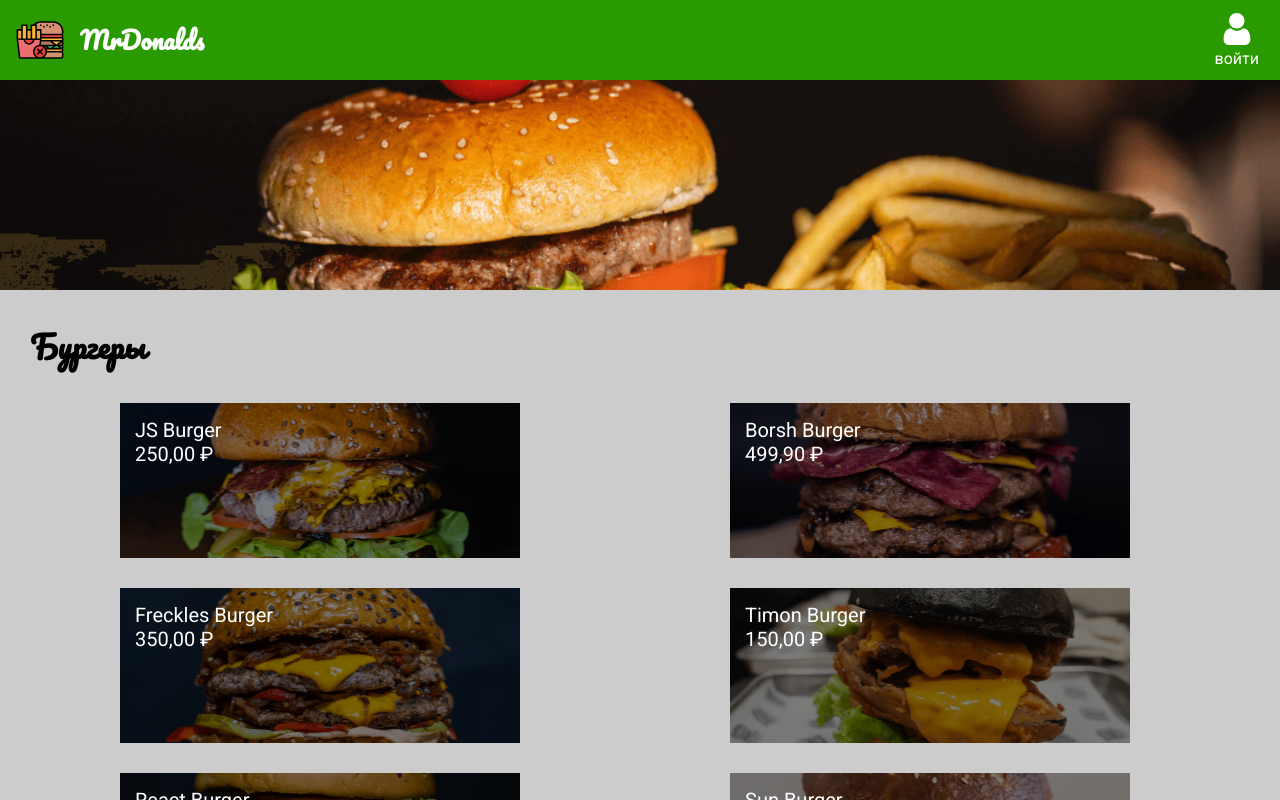
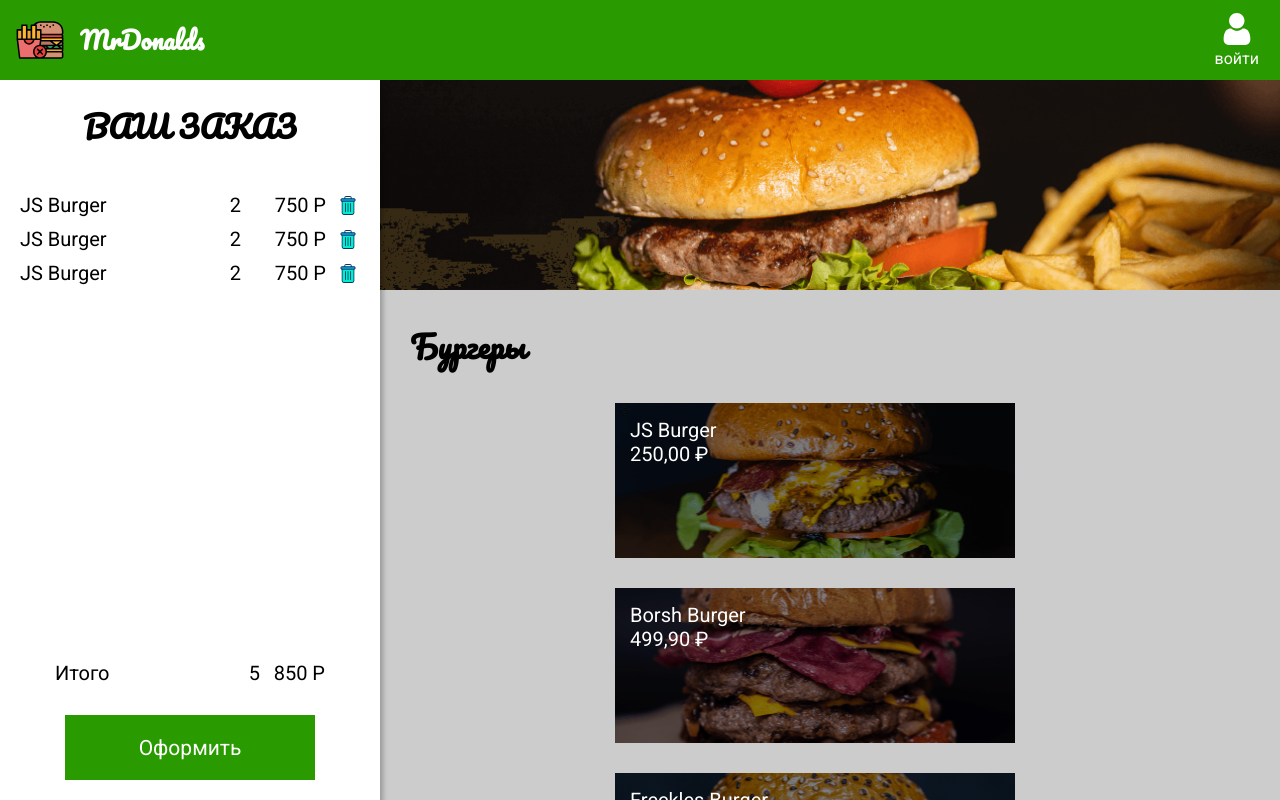
Before and after one commit to Rom555/MrDonaldsReact, a React (Create React App) app: page / in a window 1280 px wide. Shown: the top 800 px of the page. Built offline with nearby package versions, Linux system fonts and the light colour scheme.

Commit message:
add Order

```diff
--- a/src/App.js
+++ b/src/App.js
@@ -3,6 +3,7 @@
 import { NavBar } from './Components/NavBar';
 import { Menu } from './Components/Menu';
 import { ModalItem } from './Components/ModalItem';
+import { Order } from './Components/Order';
 
 function App() {
   const [openItem, setOpenItem] = React.useState(null);
@@ -11,6 +12,7 @@
     <>
       <GlobalStyle />
       <NavBar />
+      <Order />
       <Menu setOpenItem={setOpenItem} />
       <ModalItem openItem={openItem} setOpenItem={setOpenItem} />
     </>
--- /dev/null
+++ b/src/Components/ButtonCheckout.js
@@ -0,0 +1,19 @@
+import styled from 'styled-components';
+
+export const ButtonCheckout = styled.button`
+  display: block;
+  margin: 0 auto;
+  min-width: 250px;
+  height: 65px;
+  background: #299b01;
+  border-color: transparent;
+  color: #fff;
+  font-size: 21px;
+  transition-property: color, background-color, border-color;
+  transition-duration: 0.3s;
+  &:hover {
+    background: #fff;
+    border-color: #299b01;
+    color: #299b01;
+  }
+`;
--- a/src/Components/Menu.js
+++ b/src/Components/Menu.js
@@ -6,6 +6,7 @@
 const MenuStyled = styled.main`
   background-color: #ccc;
   margin-top: 80px;
+  margin-left: 380px;
 `;
 
 const SectionMenu = styled.section`
--- a/src/Components/ModalItem.js
+++ b/src/Components/ModalItem.js
@@ -1,4 +1,5 @@
 import styled from 'styled-components';
+import { ButtonCheckout } from './ButtonCheckout';
 
 const Overlay = styled.div`
   position: fixed;
@@ -16,9 +17,7 @@
 const Modal = styled.div`
   width: 600px;
   height: 600px;
-  max-height: ;
   background-color: white;
-  overflow: hidden;
 `;
 
 const Banner = styled.div`
@@ -32,24 +31,14 @@
 const ModalContent = styled.div`
   display: flex;
   flex-direction: column;
+  justify-content: space-between;
   padding: 20px 30px 40px;
-  height: 400px;
-  overflow: hidden;
+  height: calc(100% - 200px);
 `;
 
 const ModalHeader = styled.div`
   display: flex;
   justify-content: space-between;
-`;
-
-const Button = styled.button`
-  margin: auto auto 0;
-  min-width: 250px;
-  height: 65px;
-  background: #299b01;
-  border: none;
-  color: #fff;
-  font-size: 21px;
 `;
 
 export const ModalItem = ({ openItem, setOpenItem }) => {
@@ -73,7 +62,7 @@
               })}
             </h3>
           </ModalHeader>
-          <Button>Добавить</Button>
+          <ButtonCheckout>Добавить</ButtonCheckout>
         </ModalContent>
       </Modal>
     </Overlay>
--- /dev/null
+++ b/src/Components/Order.js
@@ -0,0 +1,61 @@
+import styled from 'styled-components';
+import { ButtonCheckout } from './ButtonCheckout';
+import { OrderListItem } from './OrderListItem';
+
+const OrderStyled = styled.section`
+  position: fixed;
+  top: 80px;
+  left: 0;
+  display: flex;
+  flex-direction: column;
+  padding: 20px;
+  min-width: 380px;
+  height: calc(100% - 80px);
+  background: #fff;
+  box-shadow: 3px 4px 5px rgba(0, 0, 0, 0.25);
+`;
+
+const OrderTitle = styled.h2`
+  text-align: center;
+  margin-bottom: 30px;
+`;
+
+const OrderContent = styled.div`
+  flex-grow: 1;
+`;
+
+const OrderList = styled.ul``;
+
+const Total = styled.div`
+  display: flex;
+  margin: 0 35px 30px;
+  & span:first-child {
+    flex-grow: 1;
+  }
+`;
+
+const TotalPrice = styled.span`
+  text-align: right;
+  min-width: 65px;
+`;
+
+export const Order = () => {
+  return (
+    <OrderStyled>
+      <OrderTitle>ВАШ ЗАКАЗ</OrderTitle>
+      <OrderContent>
+        <OrderList>
+          <OrderListItem />
+          <OrderListItem />
+          <OrderListItem />
+        </OrderList>
+      </OrderContent>
+      <Total>
+        <span>Итого</span>
+        <span>5</span>
+        <TotalPrice>850 Р</TotalPrice>
+      </Total>
+      <ButtonCheckout>Оформить</ButtonCheckout>
+    </OrderStyled>
+  );
+};
--- /dev/null
+++ b/src/Components/OrderListItem.js
@@ -0,0 +1,40 @@
+import styled from 'styled-components';
+import trashImage from '../image/trash.svg';
+
+const OrderItemStyled = styled.li`
+  display: flex;
+  margin: 10px 0;
+`;
+
+const ItemName = styled.span`
+  flex-grow: 1;
+`;
+
+const ItemPrice = styled.span`
+  margin-left: 20px;
+  margin-right: 10px;
+  min-width: 65px;
+  text-align: right;
+`;
+
+const TrashButton = styled.button`
+  width: 24px;
+  height: 24px;
+  border-color: transparent;
+  background-color: transparent;
+  background-image: url(${trashImage});
+  background-repeat: no-repeat;
+  background-position: center center;
+  background-size: contain;
+`;
+
+export const OrderListItem = () => {
+  return (
+    <OrderItemStyled>
+      <ItemName>JS Burger</ItemName>
+      <span>2</span>
+      <ItemPrice>750 Р</ItemPrice>
+      <TrashButton />
+    </OrderItemStyled>
+  );
+};
```
Also changed, not shown: src/image/trash.svg (added).
